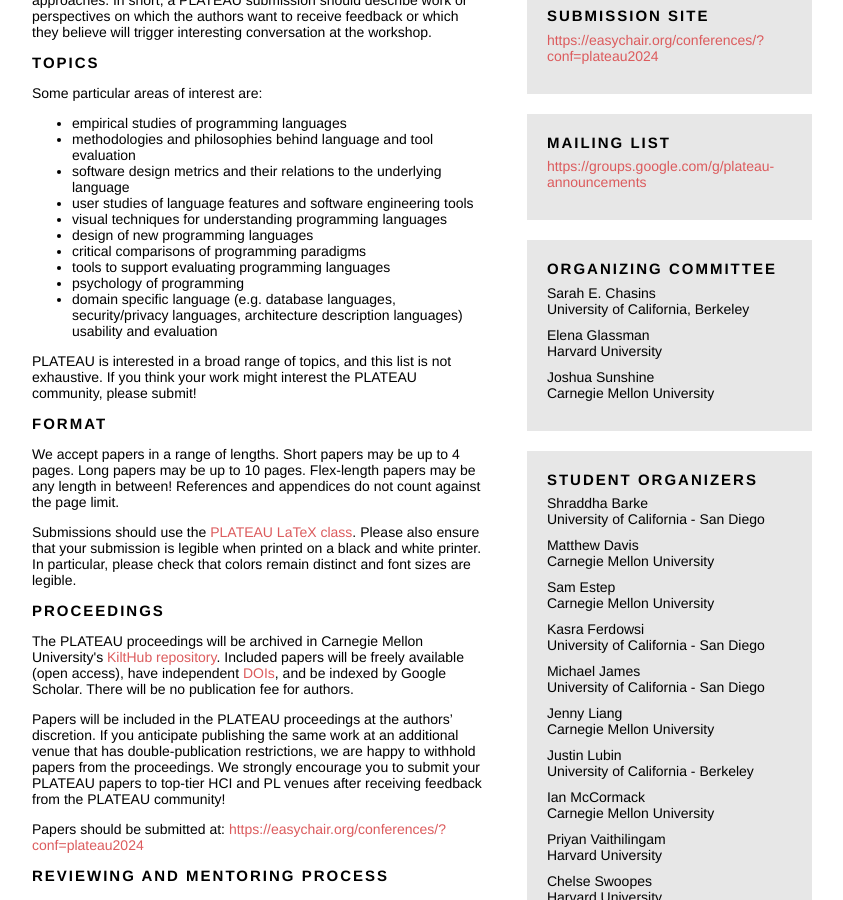
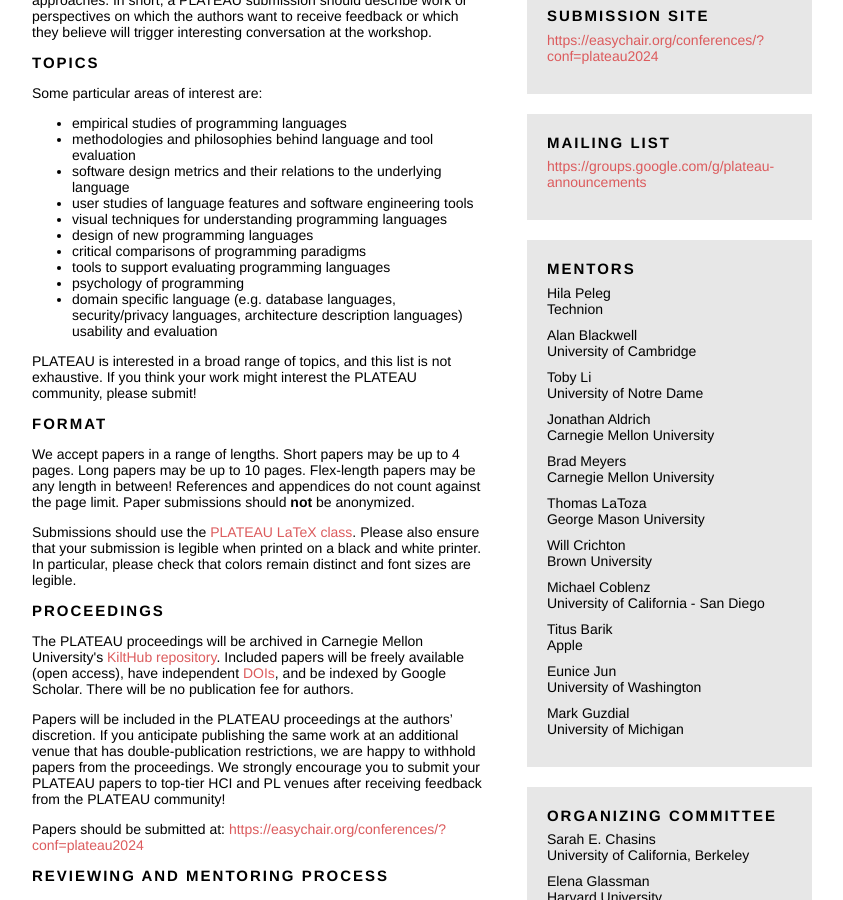
Before and after one commit to plateau-workshop/plateau-2024, a Jekyll site: the page built from index.html, in a window 1280 px wide and 900 px high, scrolled down 581 px. Shown: the whole window, without its empty margins (218-1061 px from the left). Built offline with Jekyll 4.4.1, drawn with Linux system fonts in a browser that asks for light colours.

Commit message:
Added mentors and clarified that submissions should not be anonymized.

```diff
--- a/_config.yml
+++ b/_config.yml
@@ -50,6 +50,28 @@
   - name: Chelse Swoopes
     affiliation: Harvard University
 mentors:
+  - name: Hila Peleg
+    affiliation: Technion
+  - name: Alan Blackwell
+    affiliation: University of Cambridge
+  - name: Toby Li
+    affiliation: University of Notre Dame
+  - name: Jonathan Aldrich
+    affiliation: Carnegie Mellon University
+  - name: Brad Meyers
+    affiliation: Carnegie Mellon University
+  - name: Thomas LaToza
+    affiliation: George Mason University
+  - name: Will Crichton
+    affiliation: Brown University
+  - name: Michael Coblenz
+    affiliation: University of California - San Diego
+  - name: Titus Barik
+    affiliation: Apple
+  - name: Eunice Jun
+    affiliation: University of Washington
+  - name: Mark Guzdial
+    affiliation: University of Michigan
 
 # build settings
 exclude: ["readme.md"]
--- a/index.html
+++ b/index.html
@@ -72,7 +72,8 @@
   <p>
     We accept papers in a range of lengths. Short papers may be up to 4 pages.
     Long papers may be up to 10 pages. Flex-length papers may be any length in
-    between! References and appendices do not count against the page limit.
+    between! References and appendices do not count against the page limit. Paper
+    submissions should <strong>not</strong> be anonymized.
   </p>
 
   <p>
```
Also changed, not shown: 4 other files.
